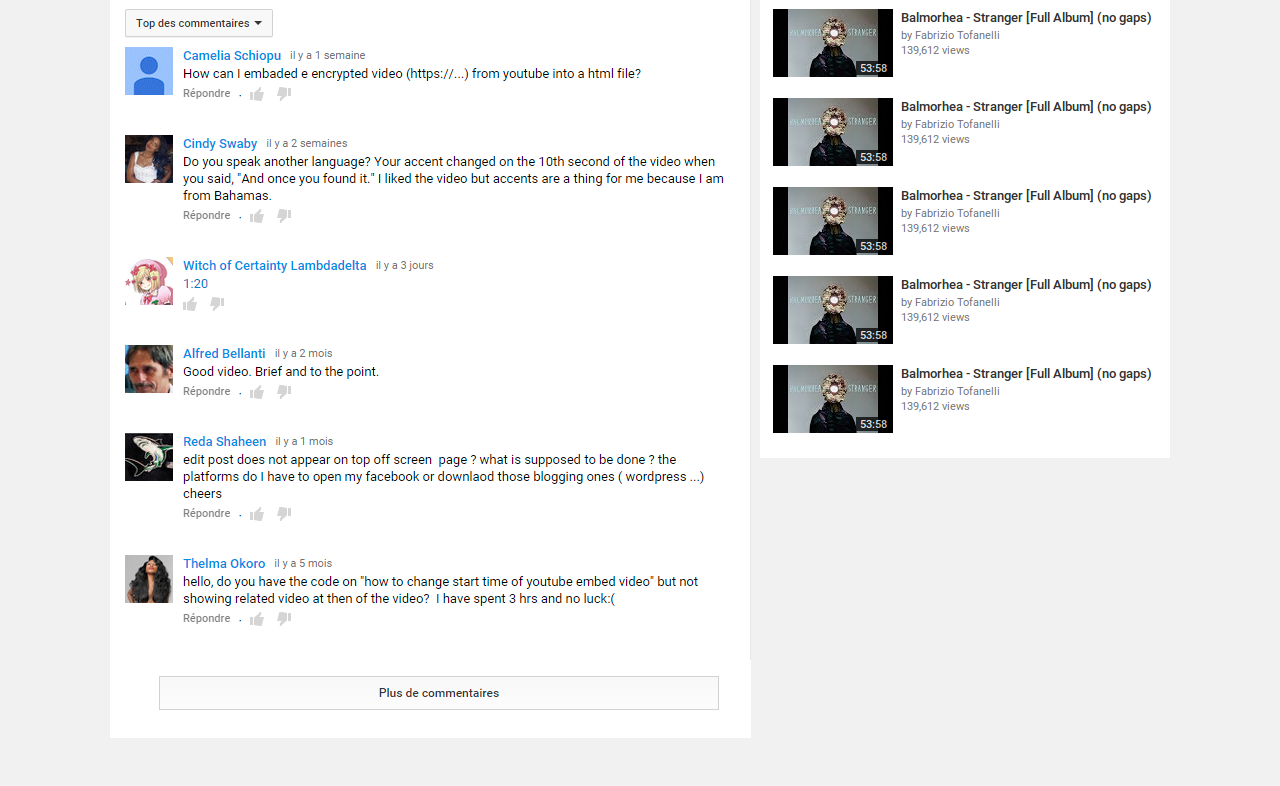
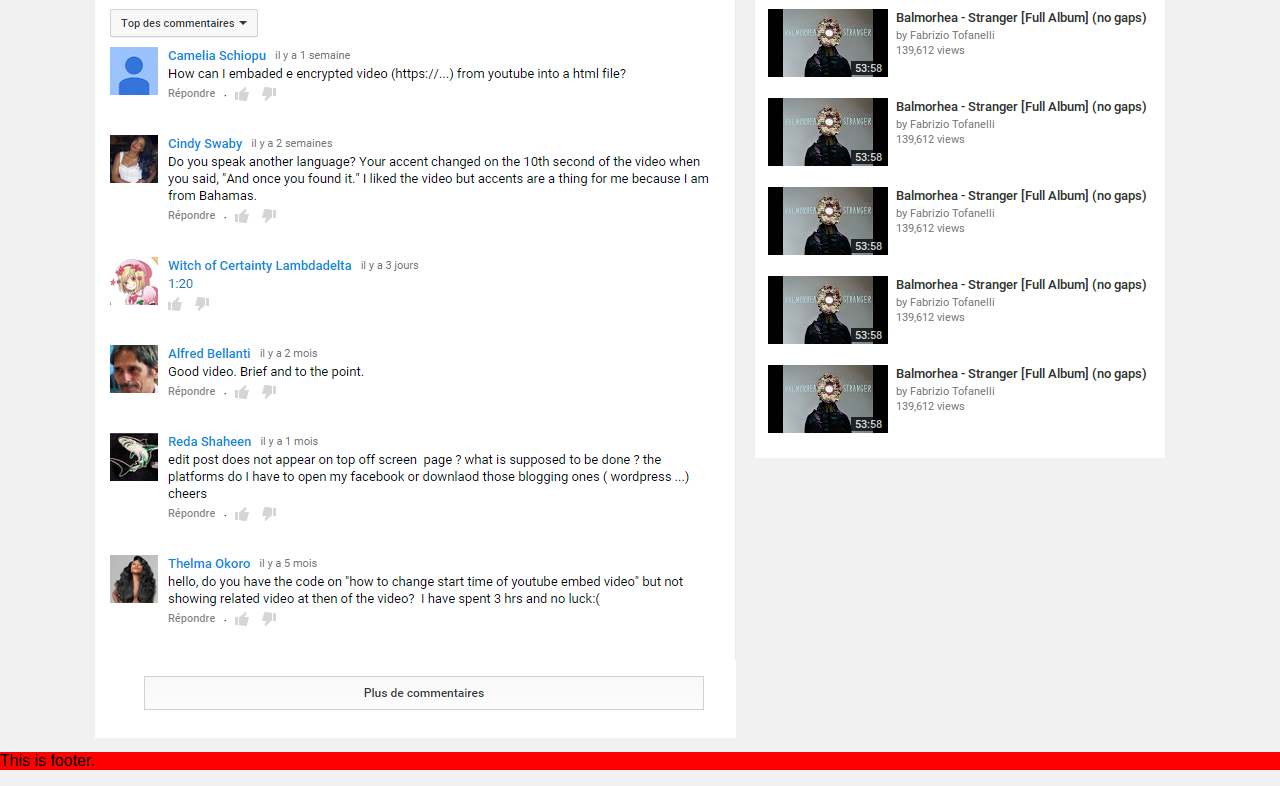
Before and after one commit to IvanVucetic/youtube-clone, a plain HTML site: page index.html in a window 1280 px wide. Shown: the part 975-1761 px from the top of the page. Before the commit the page ends 1727 px from the top, so only its background shows below. Drawn offline with Linux system fonts and the light colour scheme.

Commit message:
footer clear

```diff
--- a/style.css
+++ b/style.css
@@ -49,8 +49,8 @@ body {
 }
 
 #left-col {
-    position: absolute;
-    left: 20px;
+    position: relative; /*if abs parent(rest) collapses*/
+    margin-left: 5px;
 }
 
 #title, #info, #comments {
@@ -62,11 +62,11 @@ body {
 }
 
 #suggestions {
-    position: absolute;
-    /*float: right;*/
+    position: relative; /*if abs parent(rest) collapses*/
+    float: right; /*to allow for left-col to take place*/
     width: 400px;
     right: 20px;
-    margin-left: 5px;
+    margin-right: 5px;
     padding-top: 15px;
     padding-left: 10px;
     background-color: white;
@@ -79,3 +79,8 @@ ul {
 li {
     list-style-type: none;
 }
+
+#footer {
+    clear: both;
+    background-color: red;
+}
```
